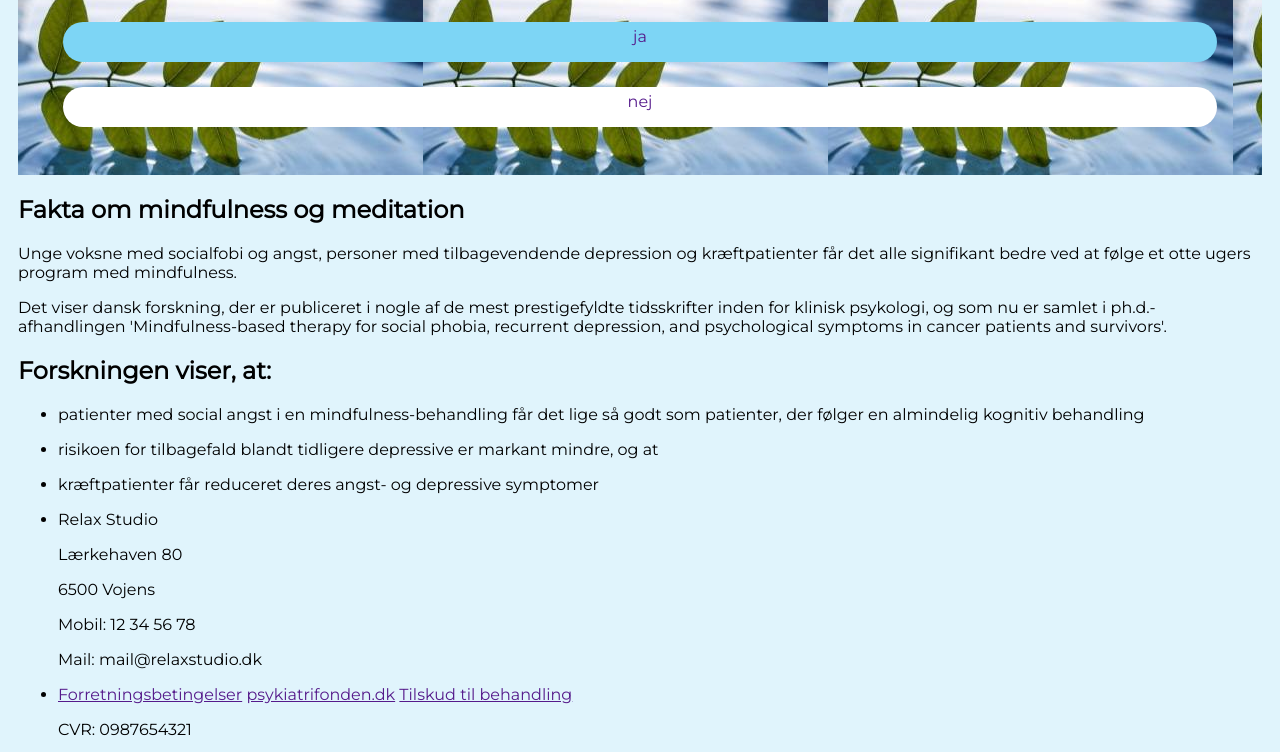
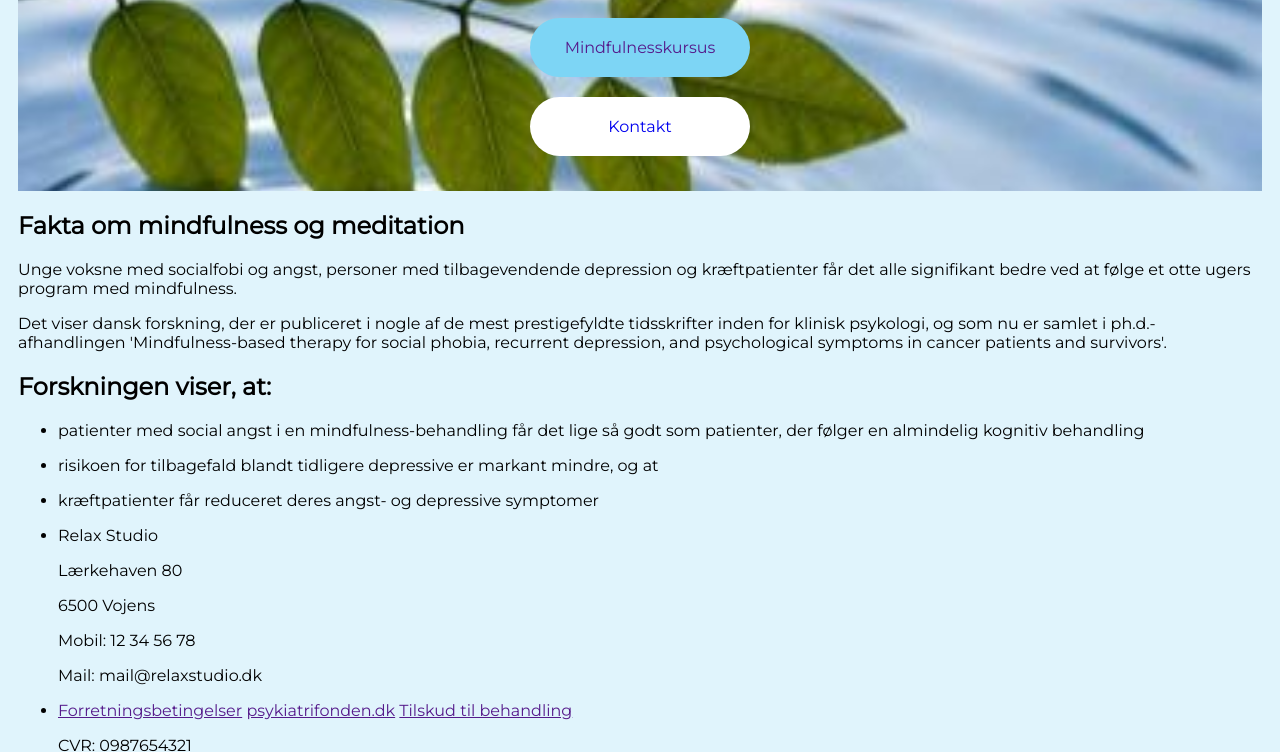
Before and after one commit to Heruseus/Relax-Studio, a plain HTML site: page index.html in a window 1280 px wide. Shown: the part 117-869 px from the top of the page. Drawn offline with Linux system fonts and the light colour scheme; a web font is replaced by a local one.

Commit message:
nye ændringer

```diff
--- a/index.html
+++ b/index.html
@@ -10,16 +10,10 @@
     <title>Relax Studio</title>
 </head>
 <body>
-    <h1>Relax Studio</h1>
     <header>
-        <ul class="hero_banner">
-            <li class="color color1">
-                <a href="">ja</a>
-            </li>
-            <li class="color color2">
-                <a href="">nej</a>
-            </li>
-        </ul>
+        <h1>Relax Studio</h1>
+        <a class="button button-primary" href="">Mindfulnesskursus</a>
+        <a class="button button-secondary" href="Kontakt.html">Kontakt</a>
     </header>
     <section>
         <article>
--- a/style.css
+++ b/style.css
@@ -12,6 +12,7 @@ h1{
     font-size: 36px;
     font-weight: bold;
     text-align: center;
+    color: rgb(134, 134, 134);
 }
 
 h2{
@@ -19,42 +20,36 @@ h2{
 }
 
 header{
-    height: 200px;
-    width: 100%;
+    display: flex;
+    justify-content: center;
+    align-items: center;
+    flex-direction: column;
+
+    height: 300px;
     background-image: url(./img/10-gode-tips-til-afslapning.1457540773.jpg);
+    background-position: center;
+    background-size: cover;
+    background-repeat: no-repeat;
 }
 
-.hero_banner{
-    display: block;
-    list-style-type: none;
+/*button styling*/
+.button{
+    display: inline-block;
+    text-decoration: none;
     text-align: center;
-    padding: 47px 45px;
+    min-width: 200px;
+    max-width: 400px;
+    padding: 20px 10px;
+    margin: 10px;
+    border-radius: 100px;
+    background-color: black;
 }
 
-.hero_banner li{
-    border-top-left-radius: 100px;
-    border-top-right-radius: 100px;
-    border-bottom-left-radius: 100px;
-    border-bottom-right-radius: 100px;
+.button-primary{
+    background-color: rgb(125, 213, 245);
 }
 
-.hero_banner a{
-    text-decoration: none;
-}
-
-.color{
-    height: 30px;
-    padding: 5px 0;
-    color: black;
-}
-
-.color1{
-    background-color: rgb(125, 213, 245);
-    margin-bottom: 25px;
-
-}
-
-.color2{
+.button-secondary{
     background-color: white;
 }
 
```
Also changed, not shown: Kontakt.html (added, +17 -0 lines).
